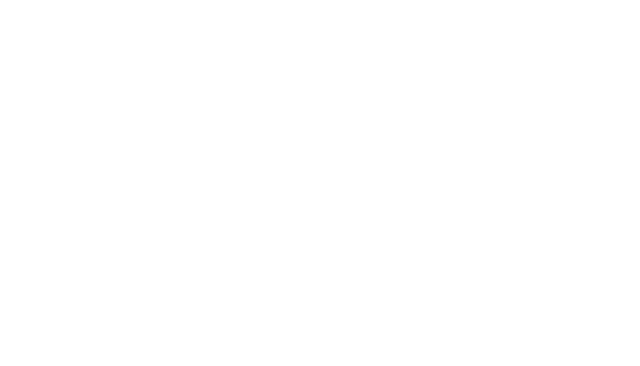
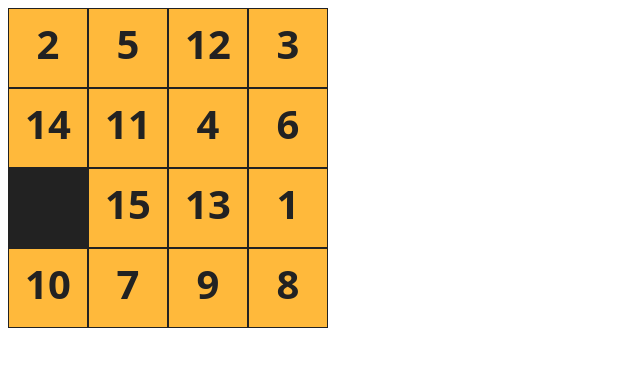
Before and after one commit to Taras198700/pet-project-596, a plain HTML site: page index.html in a window 1280 px wide. Shown: the whole page, without its empty margins (0-640 px from the left). Drawn offline with Linux system fonts and the light colour scheme.

Commit message:
Add new code move

```diff
--- a/index.html
+++ b/index.html
@@ -1,4 +1,11 @@
-<!DOCTYPE html>
-<html lang="en">
-
+<html>
+	<head>
+		<meta charset="utf-8">
+		<title>Пятнашки</title>
+		<script src="tag.js"></script>
+	</head>
+	<body>
+		<canvas id="tag">Пора уже в этой жизни что-то менять</canvas>
+		<script>init();</script>
+	</body>
 </html>
--- /dev/null
+++ b/tag.js
@@ -0,0 +1,137 @@
+function init() {
+	let canvas = document.getElementById("tag");
+	    canvas.width  = 320;
+	    canvas.height = 320;
+	let cellSize = canvas.width / 4;
+	let context = canvas.getContext("2d");
+	let field = new tag(); // создаём объект пятнашек
+	    field.mix(350); // тщательно перемешиваем содердимое коробки
+	    field.setCellView(function(x, y) { // задаём внешний вид пятнашек
+	    	context.fillStyle = "#FFB93B";
+	    	context.fillRect(x+1, y+1, cellSize-2, cellSize-2);
+	    });
+	    field.setNumView(function() { // параметры шрифта для цифр
+	    	context.font = "bold "+(cellSize/2)+"px Sans";
+	    	context.textAlign = "center";
+	    	context.textBaseline = "middle";
+	    	context.fillStyle = "#222";
+	    });
+	context.fillStyle = "#222";
+	context.fillRect(0, 0, canvas.width, canvas.height);
+	field.draw(context, cellSize);
+	function event(x, y) { // функция производит необходимые действие при клике(касанию)
+		field.move(x, y);
+		context.fillStyle = "#222";
+		context.fillRect(0, 0, canvas.width, canvas.height);
+		field.draw(context, cellSize);
+		if (field.victory()) { // если головоломка сложена, то пятнашки заново перемешиваются
+			alert("Собрано за "+field.getClicks()+" касание!"); // вывод сообщения о выигрыше!!
+			field.mix(300);
+			context.fillStyle = "#222";
+			context.fillRect(0, 0, canvas.width, canvas.height);
+			field.draw(context, cellSize);
+		}
+	}
+	canvas.onclick = function(e) { // обрабатываем клики мышью
+		let x = (e.pageX - canvas.offsetLeft) / cellSize | 0;
+		let y = (e.pageY - canvas.offsetTop)  / cellSize | 0;
+		event(x, y); // выхов функции действия
+	};
+	canvas.ontouchend = function(e) { // обрабатываем касания пальцем
+		let x = (e.touches[0].pageX - canvas.offsetLeft) / cellSize | 0;
+		let y = (e.touches[0].pageY - canvas.offsetTop)  / cellSize | 0;
+		event(x, y);
+	};
+}
+
+
+function tag() {
+	let cellView = null;
+	let numView = null;
+	let arr = [[1,2,3,4], [5,6,7,8], [9,10,11,12], [13,14,15,0]];
+	let clicks = 0;
+	function getNull() { // функция возвращает координату пустой клетки
+		for (let i = 0; i < 4; i++) {
+			for (let j = 0; j < 4; j++) {
+				if (arr[j][i] === 0) {
+					return{"x":i,"y":j};
+				}
+			}
+		}
+	};
+	// функция возвращает произвольное логическое значение
+	function getRandomBool() {
+		if (Math.floor(Math.random() * 2) === 0) {
+			return true;
+		}
+	}
+	// метод возвращает число касаний
+	this.getClicks = function() {
+		return clicks;
+	};
+	// метод перемещает "пятнашку" в пустую клутку
+	this.move = function(x, y) {
+		let nullX = getNull().x;
+		let nullY = getNull().y;
+		if (((x - 1 == nullX || x + 1 == nullX) && y == nullY) || ((y - 1 == nullY || y + 1 == nullY) && x == nullX)) {
+			arr[nullY][nullX] = arr[y][x];
+			arr[y][x] = 0;
+			clicks++;
+		}
+	};
+	// проверка условия победы
+	this.victory = function() {
+		let e = [[1,2,3,4], [5,6,7,8], [9,10,11,12], [13,14,15,0]];
+		let res = true;
+		for (let i = 0; i < 4; i++) {
+			for (let j = 0; j < 4; j++) {
+				if (e[i][j] != arr[i][j]) {
+					res = false;
+				}
+			}
+		}
+		return res;
+	};
+	// метод "перемешивает" пятнашки
+	this.mix = function(stepCount) {
+		var x,y;
+		for (let i = 0; i < stepCount; i++) {
+			let nullX = getNull().x;
+			let nullY = getNull().y;
+			let hMove = getRandomBool();
+			let upLeft = getRandomBool();
+			if (!hMove && !upLeft) { y = nullY; x = nullX - 1;}
+			if (hMove && !upLeft)  { x = nullX; y = nullY + 1;}
+			if (!hMove && upLeft)  { y = nullY; x = nullX + 1;}
+			if (hMove && upLeft)   { x = nullX; y = nullY - 1;}
+			if (0 <= x && x <= 3 && 0 <= y && y <= 3) {
+				this.move(x, y);
+			}
+		}
+		clicks = 0;
+	};
+	// внешний вид пятнашки
+	this.setCellView = function(func) {
+		cellView = func;
+	};
+	// параметры шрифта цифр
+	this.setNumView = function(func) {
+		numView = func;
+	};
+	// Метод рисующий наши пятнашки на холсте
+	this.draw = function(context, size) {
+		for (let i = 0; i < 4; i++) {
+			for (let j = 0; j < 4; j++) {
+				if (arr[i][j] > 0) {
+					if (cellView !== null) {
+						cellView(j * size, i * size);
+					}
+					if (numView !== null) {
+						numView();
+						context.fillText(arr[i][j], j * size + size / 2, i * size + size / 2);
+					}
+				}
+			}
+		}
+	};
+}
```
